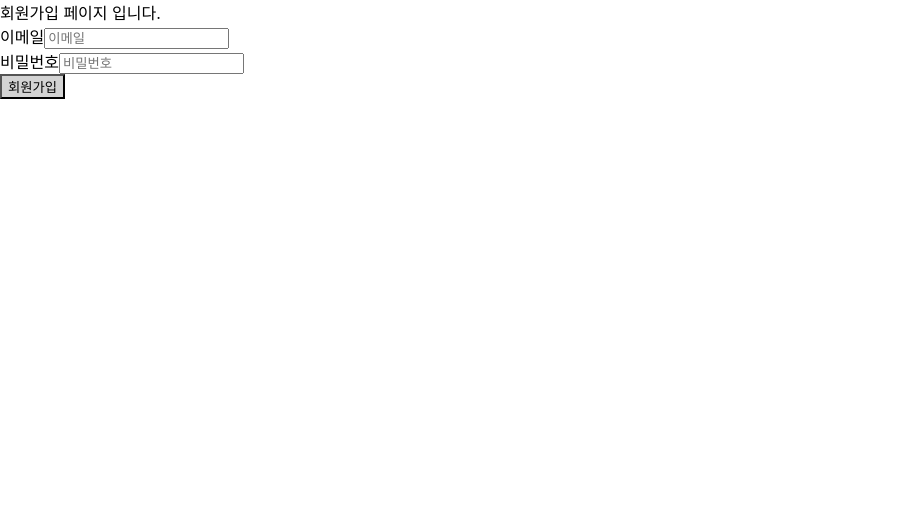
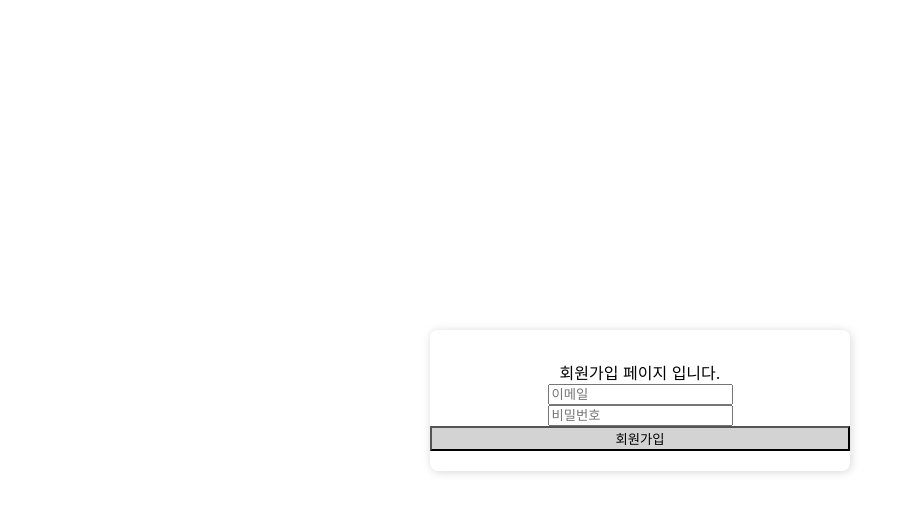
Before and after one commit to MiJungle/wanted-pre-onboarding-frontend, a React (Create React App) app in the folder client/: page /signup in a window 1280 px wide. Shown: the top 512 px of the page, without its empty margins (0-916 px from the left). Built offline with nearby package versions, Linux system fonts and the light colour scheme.

Commit message:
add signup css

```diff
--- a/client/src/App.css
+++ b/client/src/App.css
@@ -1,3 +1,29 @@
+/* signup page */
+.signup-form-container {
+  text-align: center;
+  width: 100vw;
+  height: 100vh;
+  display: flex;
+  justify-content: center;
+  align-items: center;
+}
+
+.signup-form {
+  display: flex;
+  flex-direction: column;
+  width: 420px;
+  box-shadow: rgb(0 0 0 / 16%) 1px 1px 10px;
+  padding-top: 30px;
+  padding-bottom: 20px;
+  border-radius: 8px;
+  background-color: white;
+  margin: 3px;
+}
+
+.formbox  {
+  display: flex;
+  justify-content: center;
+}
 .activebton {
   background-color: green;
 }
--- a/client/src/pages/SignIn.js
+++ b/client/src/pages/SignIn.js
@@ -1,6 +1,6 @@
 import  {api}  from "../shared/api";
 import  {url}  from "../shared/url";
-import {Link, useNavigate, Router} from "react-router-dom"
+import {useNavigate} from "react-router-dom"
 import {useState, useCallback, useEffect} from 'react'
 import '../App.css';
 
--- a/client/src/pages/SignUp.js
+++ b/client/src/pages/SignUp.js
@@ -76,16 +76,14 @@ const onChangeEmail= useCallback((e) => {
 
 
         return (
-            <>
-            회원가입 페이지 입니다.
+        <div className="signup-form-container">
+          <form  className="signup-form" onSubmit= {onSubmit}>
 
-        <form onSubmit= {onSubmit}>
+          <div> 회원가입 페이지 입니다.</div>
 
             <div className="formbox">
-          이메일<input
+              <input
                 onChange={ (e) => {onChangeEmail(e); } }
-            passwordText=" "
-            title="이메일 확인"
                 placeholder="이메일"
                 typeTitle="emailConfirm"
               />
@@ -94,10 +92,8 @@ const onChangeEmail= useCallback((e) => {
               )}
             </div>
             <div className="formbox">
-          비밀번호<input
+              <input
                 onChange={(e)=> {onChangePassword(e);}}
-            passwordText=" "
-            title="비밀번호 확인"
                 placeholder="비밀번호"
                 typeTitle="passwordConfirm"
               />
@@ -108,8 +104,8 @@ const onChangeEmail= useCallback((e) => {
             {isEmail && password.length>=8?
                 <button type='sumbit' className="activebton" >회원가입</button>: <button  type='sumbit' className="unactivebtn">회원가입</button>}
           </form>
-            </>
-        )// )onClick= {()=>{navigate("/") }}
+      </div>
+        )
 
 }
 export default SignUp;
--- a/client/src/pages/TodoList.js
+++ b/client/src/pages/TodoList.js
@@ -19,6 +19,7 @@ function TodoList (){
         })
         .then((res) => {
           setTodoList(res.data);
+          console.log(res)
         })
         .catch((e) => {
           console.log("error = ", e);
@@ -35,6 +36,7 @@ function TodoList (){
 
     const onSubmit = async (event) => {
       event.preventDefault();
+      console.log("content",todoContent,todoList)
       api
         .post(
           `${url.Todo}`,
```
Lines whose indentation alone changed are shown as unchanged.
